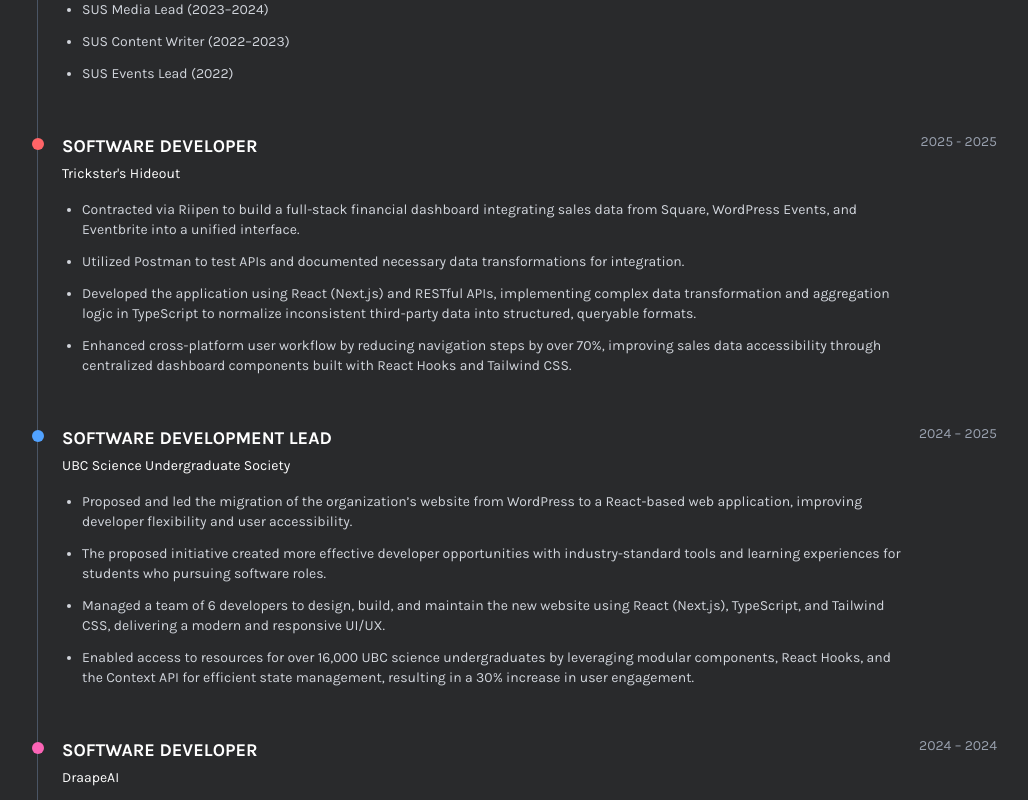
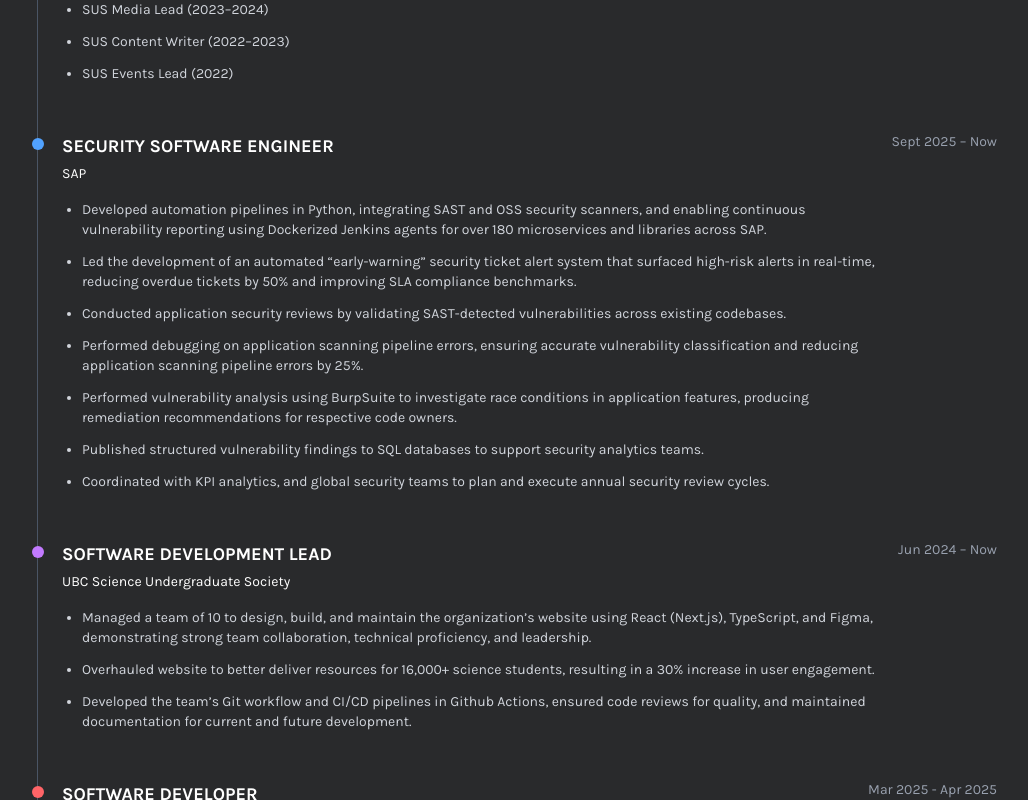
Before and after one commit to dvidEast/portfolio-2025, a Next.js app in the folder frontend/: page / in a window 1280 px wide. Shown: the part 1580-2380 px from the top of the page, without its empty margins (123-1151 px from the left). Built offline with nearby package versions, Linux system fonts and the light colour scheme.

Commit message:
update xp

```diff
--- a/frontend/src/components/Footer.tsx
+++ b/frontend/src/components/Footer.tsx
@@ -1,6 +1,6 @@
 export default function Footer() {
     return (
-        <footer className="mb-4 flex flex-col gap-4 items-center justify-center">
+        <footer className="pb-10 flex flex-col gap-4 items-center justify-center">
             <p className="text-gray-400 text-sm">© David Lim. All rights reserved.</p>
         </footer>
     );
--- a/frontend/src/components/TechnicalSkills.tsx
+++ b/frontend/src/components/TechnicalSkills.tsx
@@ -7,7 +7,7 @@ export default function TechnicalSkills() {
         {
             type: "LANGUAGES",
             list: [
-                "Python", "JavaScript", "Typescript", "Java", "C++", "SQL", "R", "ReactJS", "HTML", "CSS"
+                "Python", "JavaScript", "Typescript", "Java", "SQL", "R", "ReactJS", "HTML", "CSS"
             ]
         },
         {
@@ -19,13 +19,13 @@ export default function TechnicalSkills() {
         {
             type: "TESTING",
             list: [
-                "Jest", "JUnit", "Postman Collections", "GitLab", "Selenium"
+                "Jest", "JUnit", "Postman Collections"
             ]
         },
         {
             type: "DEV TOOLS",
             list: [
-                "Git", "GitHub", "Docker", "AWS", "Jupyter", "Postman"
+                "Git", "GitHub", "Docker", "AWS", "Jupyter", "Postman", "Jenkins"
             ]
         },
         {
--- a/frontend/src/components/Timeline.tsx
+++ b/frontend/src/components/Timeline.tsx
@@ -6,7 +6,7 @@ export default function Timeline() {
         {
             title: "BSc MATHEMATICS, MINOR DATA SCIENCE",
             subtitle: "University of British Columbia",
-            date: "2021 – Now",
+            date: "Sept 2021 – Now",
             bulletColor: "bg-yellow-400",
             details: [
                 "Science Undergraduate Society (SUS) ->",
@@ -18,9 +18,35 @@ export default function Timeline() {
             ],
         },
         {
+            title: "SECURITY SOFTWARE ENGINEER",
+            subtitle: "SAP",
+            date: "Sept 2025 – Now",
+            bulletColor: "bg-blue-400",
+            details: [
+                "Developed automation pipelines in Python, integrating SAST and OSS security scanners, and enabling continuous vulnerability reporting using Dockerized Jenkins agents for over 180 microservices and libraries across SAP.",
+                "Led the development of an automated “early-warning” security ticket alert system that surfaced high-risk alerts in real-time, reducing overdue tickets by 50% and improving SLA compliance benchmarks.",
+                "Conducted application security reviews by validating SAST-detected vulnerabilities across existing codebases.",
+                "Performed debugging on application scanning pipeline errors, ensuring accurate vulnerability classification and reducing application scanning pipeline errors by 25%.",
+                "Performed vulnerability analysis using BurpSuite to investigate race conditions in application features, producing remediation recommendations for respective code owners.",
+                "Published structured vulnerability findings to SQL databases to support security analytics teams.",
+                "Coordinated with KPI analytics, and global security teams to plan and execute annual security review cycles."
+            ],
+        },
+        {
+            title: "SOFTWARE DEVELOPMENT LEAD",
+            subtitle: "UBC Science Undergraduate Society",
+            date: "Jun 2024 – Now",
+            bulletColor: "bg-purple-400",
+            details: [
+                "Managed a team of 10 to design, build, and maintain the organization’s website using React (Next.js), TypeScript, and Figma, demonstrating strong team collaboration, technical proficiency, and leadership.",
+                "Overhauled website to better deliver resources for 16,000+ science students, resulting in a 30% increase in user engagement.",
+                "Developed the team’s Git workflow and CI/CD pipelines in Github Actions, ensured code reviews for quality, and maintained documentation for current and future development."
+            ],
+        },
+        {
             title: "SOFTWARE DEVELOPER",
             subtitle: "Trickster's Hideout",
-            date: "2025 - 2025",
+            date: "Mar 2025 - Apr 2025",
             bulletColor: "bg-red-400",
             details: [
                 "Contracted via Riipen to build a full-stack financial dashboard integrating sales data from Square, WordPress Events, and Eventbrite into a unified interface.",
@@ -30,21 +56,9 @@ export default function Timeline() {
             ],
         },
         {
-            title: "SOFTWARE DEVELOPMENT LEAD",
-            subtitle: "UBC Science Undergraduate Society",
-            date: "2024 – 2025",
-            bulletColor: "bg-blue-400",
-            details: [
-                "Proposed and led the migration of the organization’s website from WordPress to a React-based web application, improving developer flexibility and user accessibility.",
-                "The proposed initiative created more effective developer opportunities with industry-standard tools and learning experiences for students who pursuing software roles.",
-                "Managed a team of 6 developers to design, build, and maintain the new website using React (Next.js), TypeScript, and Tailwind CSS, delivering a modern and responsive UI/UX.",
-                "Enabled access to resources for over 16,000 UBC science undergraduates by leveraging modular components, React Hooks, and the Context API for efficient state management, resulting in a 30% increase in user engagement."
-            ],
-        },
-        {
             title: "SOFTWARE DEVELOPER",
             subtitle: "DraapeAI",
-            date: "2024 – 2024",
+            date: "May 2024 – Aug 2024",
             bulletColor: "bg-pink-400",
             details: [
                 "Developed a mobile app for a body measurement prediction system using React Native to capture user images and display body measurement data through a clean and accessible UI.",
```
